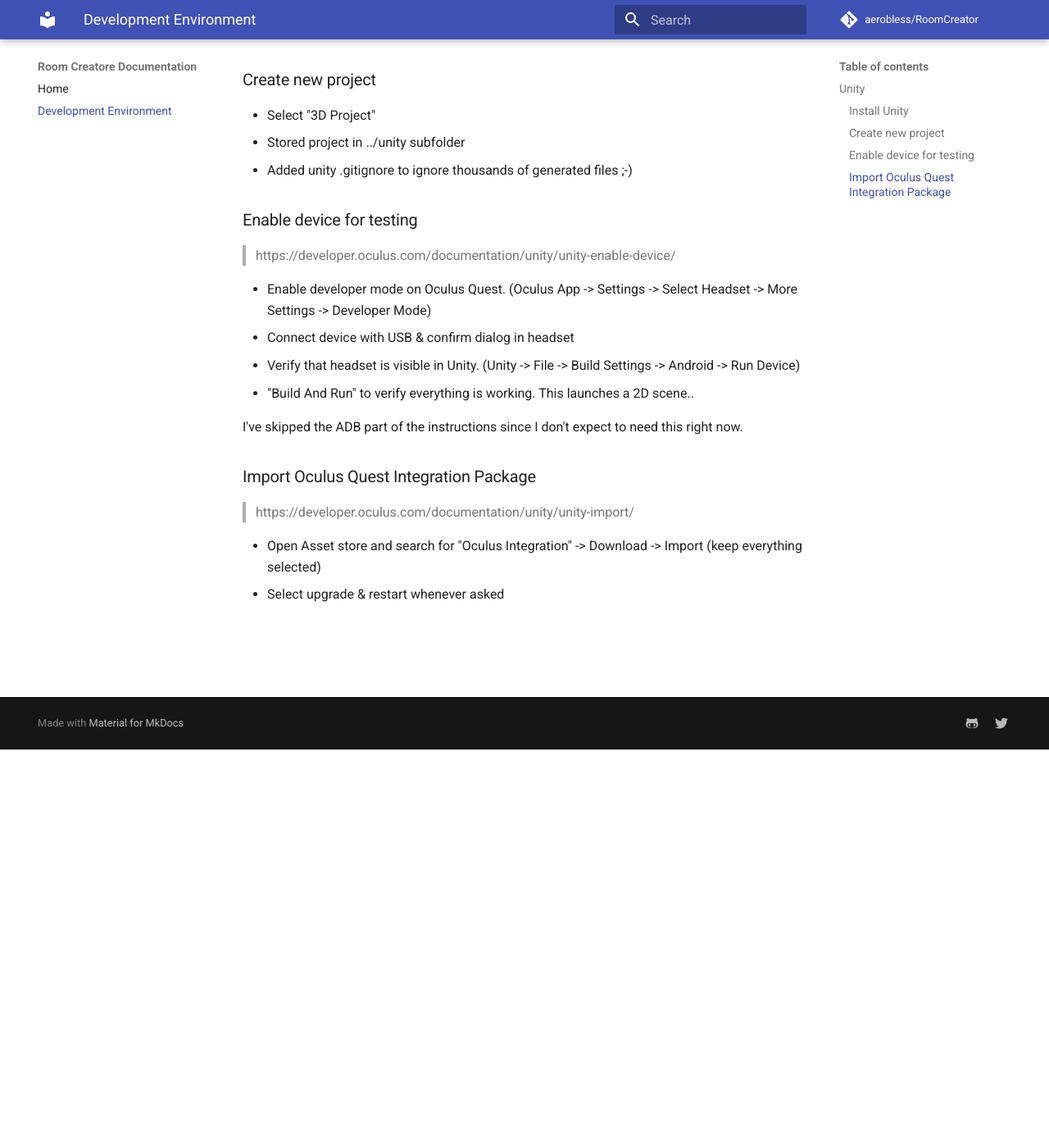
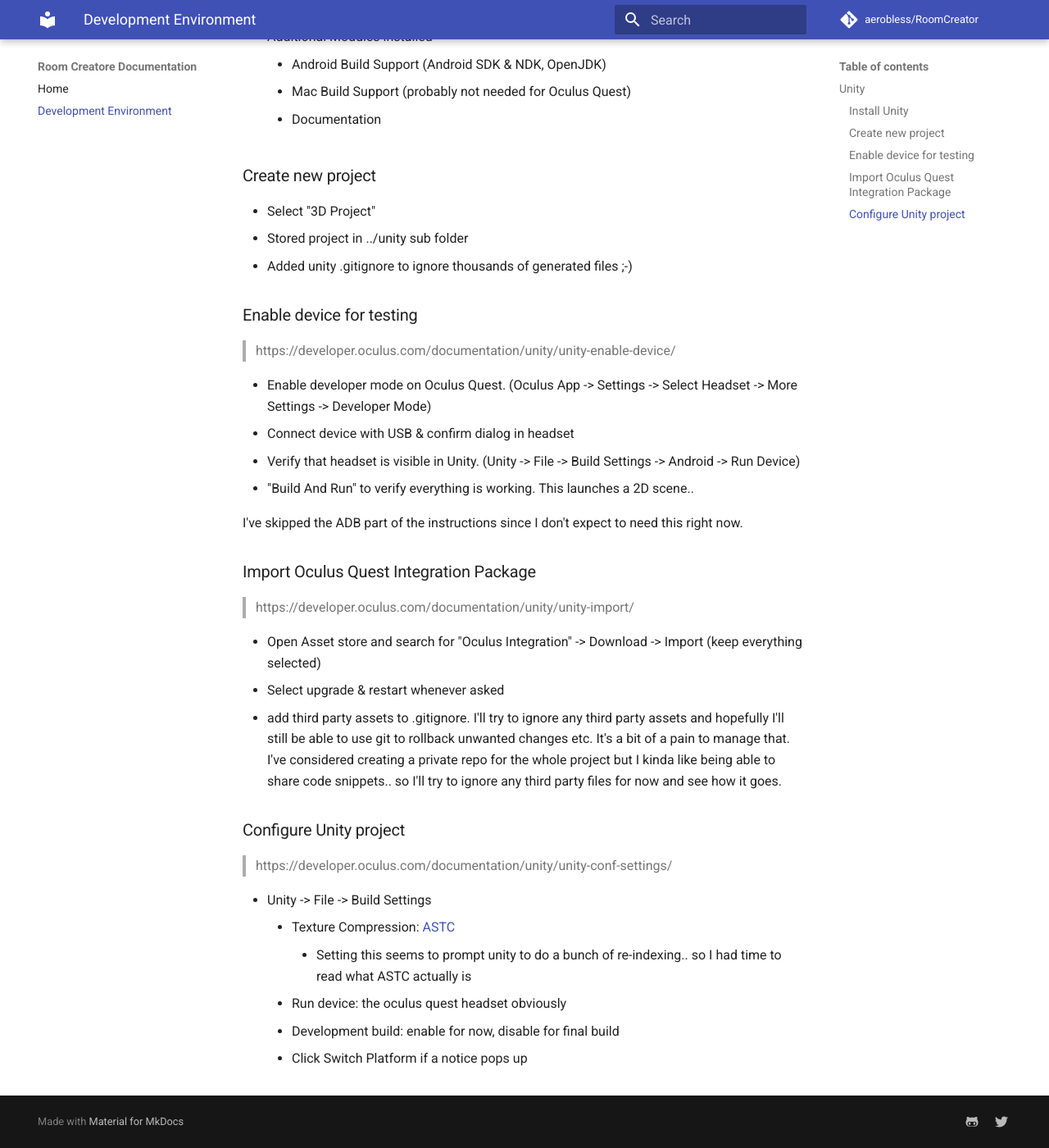
Before and after one commit to aerobless/RoomCreator, an MkDocs documentation site: the page built from docs/development-environment.md, in a window 1280 px wide and 1400 px high, scrolled down 486 px. Shown: the whole window at 82% size. Built offline with MkDocs 1.6.1 and Material for MkDocs 9.7.7, drawn with Linux system fonts in a browser that asks for light colours; comment, search, counter and statistics services are not loaded; some of the changed text lies outside the part shown.

Commit message:
added readme, added first part of dev setup

```diff
--- a/docs/development-environment.md
+++ b/docs/development-environment.md
@@ -1,5 +1,9 @@
 
 # Development Environment
+
+This is not really meant as an explanation on how to build this specific project. It's also not a real tutorial, It's probably better if you
+stick to the official tutorial by Oculus. This is more of a learning log as I'm creating my first VR unity project. It might help me to see how or why
+I did a thing :P.
 
 ## [Unity](https://unity.com/)
 
@@ -17,7 +21,7 @@
 ### Create new project
 
 + Select "3D Project"
-+ Stored project in ../unity subfolder
++ Stored project in ../unity sub folder
 + Added unity .gitignore to ignore thousands of generated files ;-)
 
 ### Enable device for testing
@@ -37,3 +41,15 @@
 
 + Open Asset store and search for "Oculus Integration" -> Download -> Import (keep everything selected)
 + Select upgrade & restart whenever asked
++ add third party assets to .gitignore. I'll try to ignore any third party assets and hopefully I'll still be able to use git to rollback unwanted changes etc. It's a bit of a pain to manage that. I've considered creating a private repo for the whole project but I kinda like being able to share code snippets.. so I'll try to ignore any third party files for now and see how it goes.
+
+### Configure Unity project
+
+> https://developer.oculus.com/documentation/unity/unity-conf-settings/
+
++ Unity -> File -> Build Settings
+    + Texture Compression: [ASTC](https://en.wikipedia.org/wiki/Adaptive_Scalable_Texture_Compression)
+        + Setting this seems to prompt unity to do a bunch of re-indexing.. so I had time to read what ASTC actually is
+    + Run device: the oculus quest headset obviously
+    + Development build: enable for now, disable for final build
+    + Click Switch Platform if a notice pops up
```
Also changed, not shown: README.md (+4 -1 lines).
